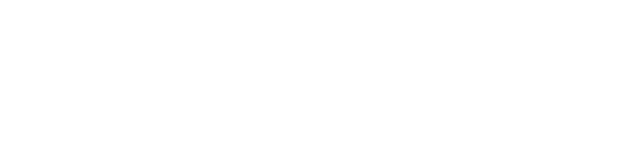
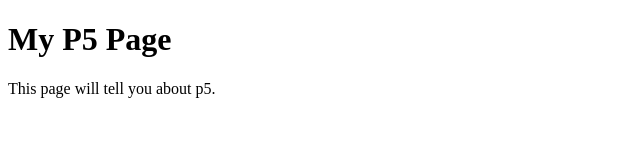
Before and after one commit to Theo081024/ECS, a plain HTML site: page index.html in a window 1280 px wide. Shown: the whole page, without its empty margins (0-640 px from the left). Drawn offline with Linux system fonts and the light colour scheme.

Commit message:
Added P Tags

```diff
--- a/index.html
+++ b/index.html
@@ -1,6 +1,7 @@
 <!DOCTYPE html>
 <html>
  <body>
-
+<h1>My P5 Page</h1>
+<p>This page will tell you about p5.</p>
  </body>
 </html>
```
